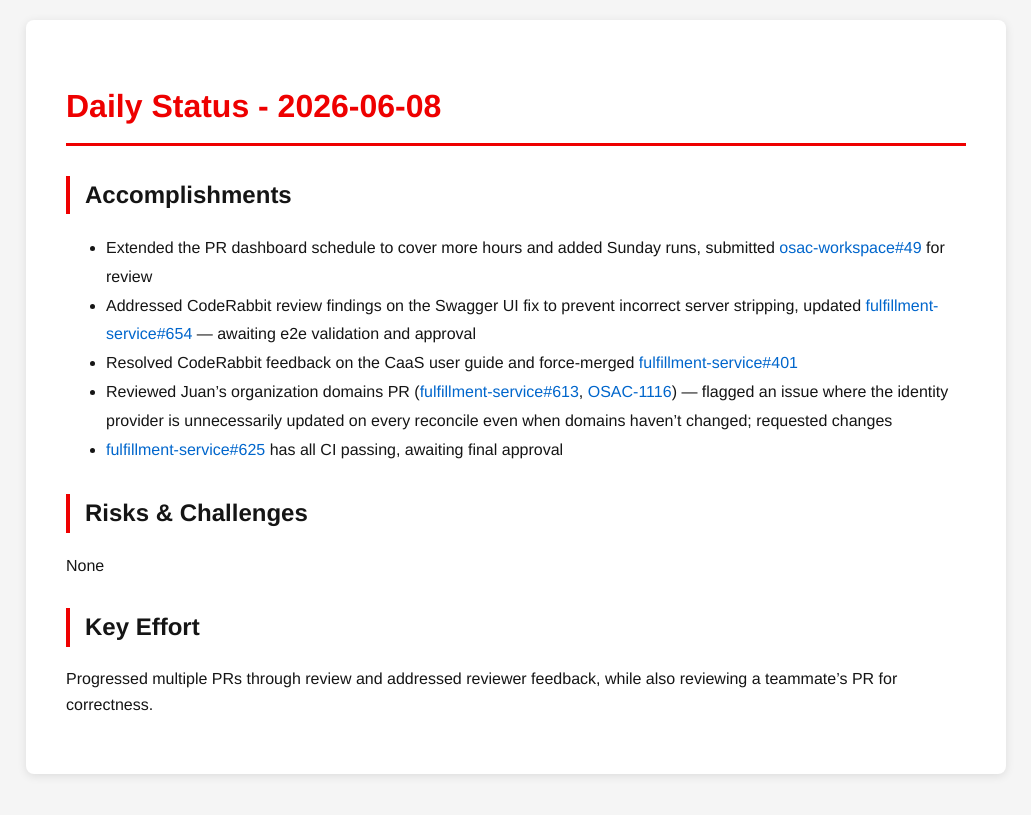
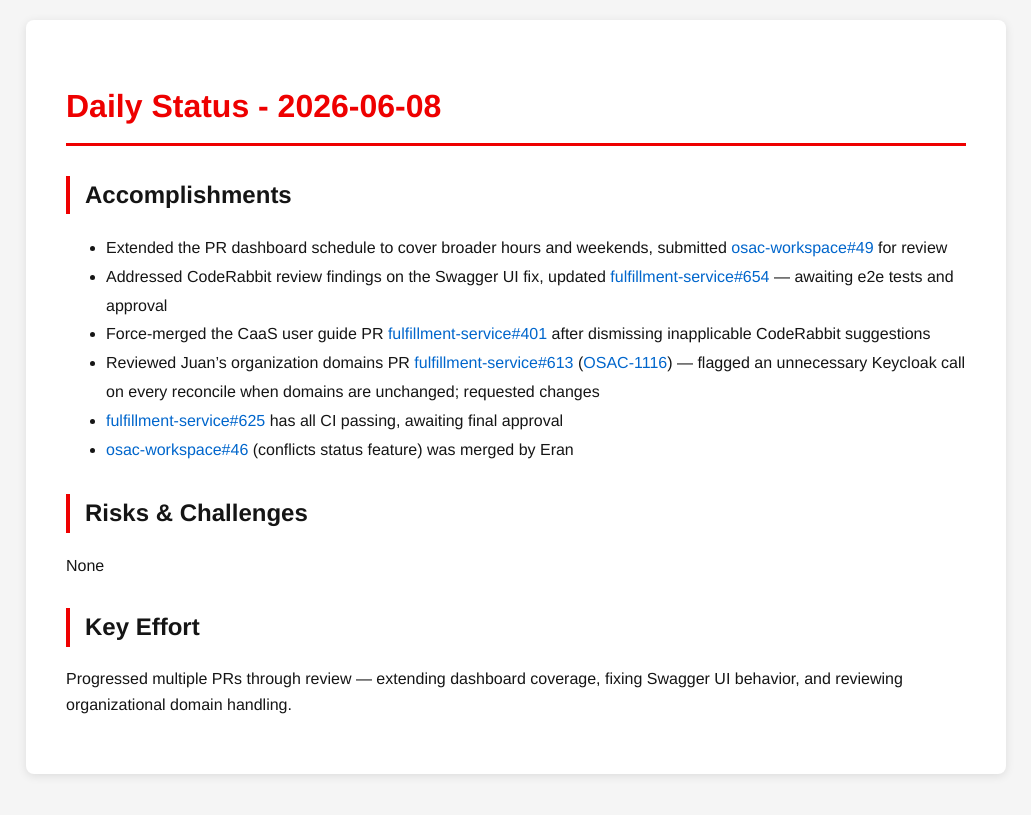
Before and after one commit to tzvatot/daily-status, a Jekyll site: the page built from 2026-06-08.md, in a window 1280 px wide. Shown: the top 815 px of the page, without its empty margins (124-1155 px from the left). Built offline with Jekyll 4.4.1, drawn with Linux system fonts in a browser that asks for light colours.

Commit message:
Daily status update - 2026-06-08

```diff
--- a/2026-06-08.md
+++ b/2026-06-08.md
@@ -7,14 +7,15 @@ date: 2026-06-08
 # Daily Status - 2026-06-08
 
 ## Accomplishments
-- Extended the PR dashboard schedule to cover more hours and added Sunday runs, submitted [osac-workspace#49](https://github.com/osac-project/osac-workspace/pull/49) for review
-- Addressed CodeRabbit review findings on the Swagger UI fix to prevent incorrect server stripping, updated [fulfillment-service#654](https://github.com/osac-project/fulfillment-service/pull/654) — awaiting e2e validation and approval
-- Resolved CodeRabbit feedback on the CaaS user guide and force-merged [fulfillment-service#401](https://github.com/osac-project/fulfillment-service/pull/401)
-- Reviewed Juan's organization domains PR ([fulfillment-service#613](https://github.com/osac-project/fulfillment-service/pull/613), [OSAC-1116](https://redhat.atlassian.net/browse/OSAC-1116)) — flagged an issue where the identity provider is unnecessarily updated on every reconcile even when domains haven't changed; requested changes
+- Extended the PR dashboard schedule to cover broader hours and weekends, submitted [osac-workspace#49](https://github.com/osac-project/osac-workspace/pull/49) for review
+- Addressed CodeRabbit review findings on the Swagger UI fix, updated [fulfillment-service#654](https://github.com/osac-project/fulfillment-service/pull/654) — awaiting e2e tests and approval
+- Force-merged the CaaS user guide PR [fulfillment-service#401](https://github.com/osac-project/fulfillment-service/pull/401) after dismissing inapplicable CodeRabbit suggestions
+- Reviewed Juan's organization domains PR [fulfillment-service#613](https://github.com/osac-project/fulfillment-service/pull/613) ([OSAC-1116](https://redhat.atlassian.net/browse/OSAC-1116)) — flagged an unnecessary Keycloak call on every reconcile when domains are unchanged; requested changes
 - [fulfillment-service#625](https://github.com/osac-project/fulfillment-service/pull/625) has all CI passing, awaiting final approval
+- [osac-workspace#46](https://github.com/osac-project/osac-workspace/pull/46) (conflicts status feature) was merged by Eran
 
 ## Risks & Challenges
 None
 
 ## Key Effort
-Progressed multiple PRs through review and addressed reviewer feedback, while also reviewing a teammate's PR for correctness.
+Progressed multiple PRs through review — extending dashboard coverage, fixing Swagger UI behavior, and reviewing organizational domain handling.
```
